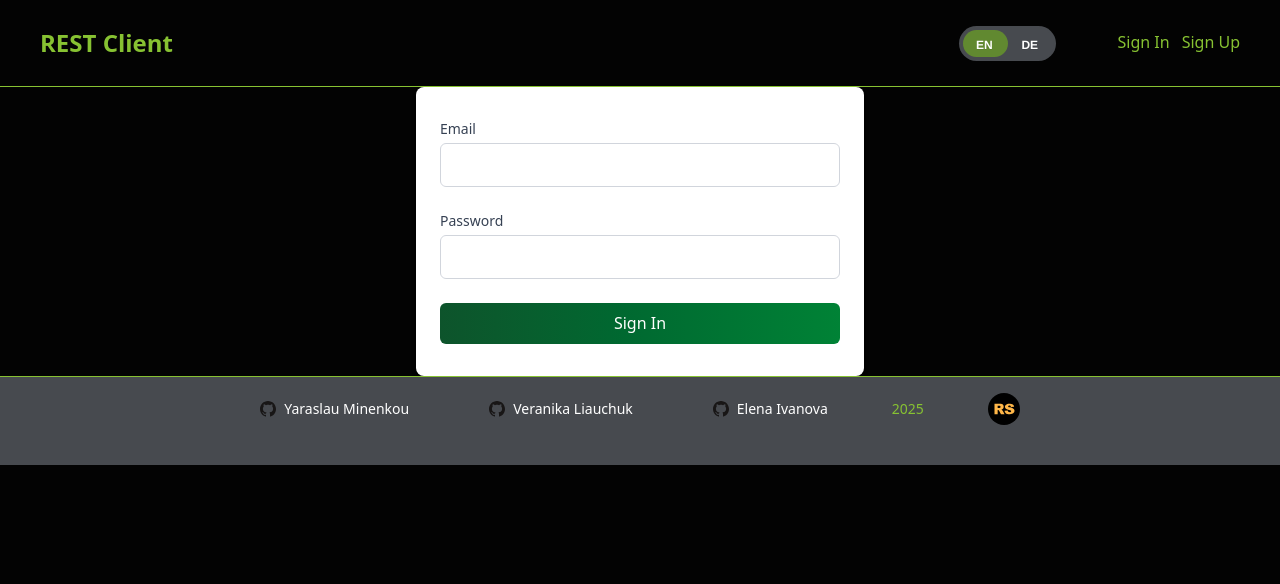
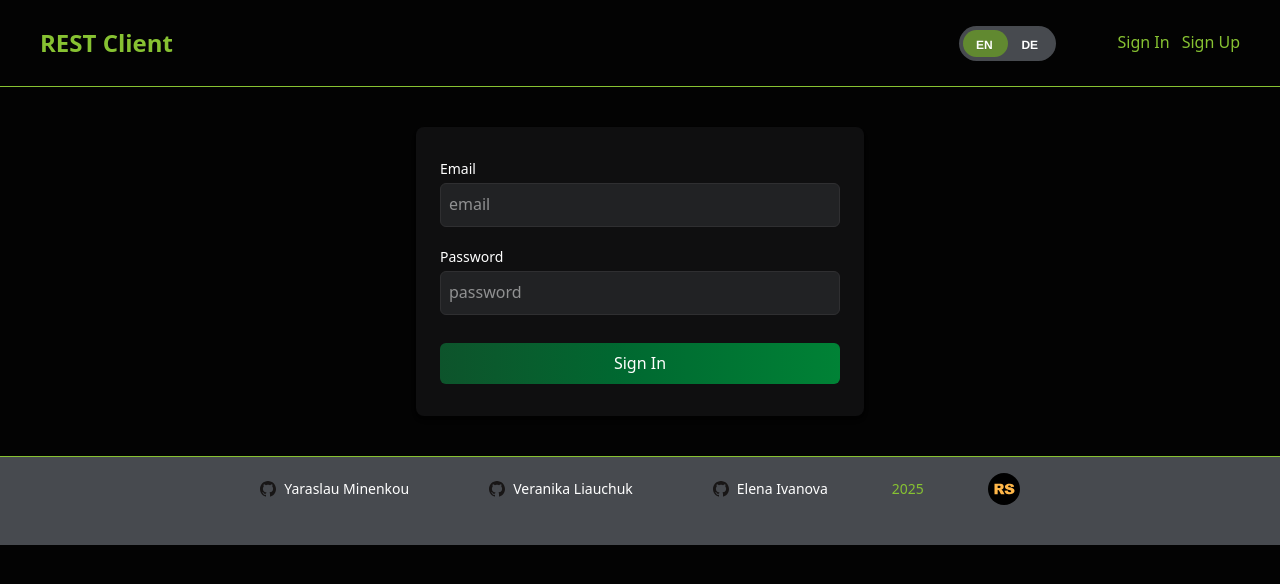
Before and after one commit to Yaroslav37/rest-client-app, a Next.js app: page /signin in a window 1280 px wide. Shown: the top 584 px of the page. Built offline with nearby package versions, Linux system fonts and the light colour scheme; no server answers.

Commit message:
feat: complete forms layout

```diff
--- a/src/app/signin/page.tsx
+++ b/src/app/signin/page.tsx
@@ -12,7 +12,10 @@ type Inputs = {
 };
 
 export default function SignInPage() {
-  const { register, handleSubmit } = useForm<Inputs>({});
+  const { register, handleSubmit } = useForm<Inputs>({
+    mode: 'onBlur',
+    reValidateMode: 'onChange',
+  });
   const { signin } = useAuth();
   const [error, setError] = useState('');
   const router = useRouter();
@@ -25,31 +28,32 @@ export default function SignInPage() {
   };
 
   return (
-    <div className="w-full max-w-md mx-auto bg-white rounded-lg shadow-md overflow-hidden">
+    <div className="w-full my-10 max-w-md mx-auto bg-input-bg rounded-lg shadow-md overflow-hidden">
       <div className="px-6 py-8">
-        <ErrorMessage message={error} />
         <form onSubmit={handleSubmit(onSubmit)}>
-          <div className="space-y-6">
-            <label htmlFor="email" className="block text-sm font-medium text-gray-700 mb-1">
+          <ErrorMessage message={error} justifyCenter />
+          <div className="space-y-5">
+            <label htmlFor="email" className="block text-sm font-medium text-white mb-1">
               Email
             </label>
             <input
               type="email"
-              className="w-full  px-2 py-2 border border-gray-300 rounded-md focus:outline-none focus:ring-1 focus:ring-green-600"
+              className="w-full  px-2 py-2 border text-white border-input-border bg-input rounded-md focus:outline-none focus:ring-1 focus:ring-green-600"
+              placeholder="email"
               {...register('email')}
             />
-
-            <label htmlFor="password" className="block text-sm font-medium text-gray-700 mb-1">
+            <label htmlFor="password" className="block text-sm font-medium text-white mb-1">
               Password
             </label>
             <input
               type="password"
-              className="w-full px-2 py-2 border border-gray-300 rounded-md focus:outline-none focus:ring-1 focus:ring-green-600"
+              className="w-full px-2 py-2 border text-white border-input-border bg-input rounded-md focus:outline-none focus:ring-1 focus:ring-green-600"
+              placeholder="password"
               {...register('password')}
             />
             <button
               type="submit"
-              className="w-full py-2 px-4 rounded-md text-white font-medium bg-gradient-to-r from-green-900 to-green-700 hover:from-green-800 hover:to-green-600 focus:outline-none focus:ring-2 focus:ring-green-500 focus:ring-offset-2 transition-colors"
+              className="w-full mt-2 py-2 px-4 rounded-md text-white font-medium bg-gradient-to-r from-green-900 to-green-700 hover:from-green-800 hover:to-green-600 focus:outline-none focus:ring-2 focus:ring-green-500 focus:ring-offset-2 transition-colors"
             >
               Sign In
             </button>
--- a/src/app/signup/page.tsx
+++ b/src/app/signup/page.tsx
@@ -34,43 +34,44 @@ export default function SignUpPage() {
   };
 
   return (
-    <div className="w-full max-w-md mx-auto bg-white rounded-lg shadow-md overflow-hidden">
-      <div className="px-6 py-8">
+    <div className="w-full my-10 max-w-md mx-auto bg-input-bg rounded-lg shadow-md overflow-hidden">
+      <div className="px-6 py-5">
         <form onSubmit={handleSubmit(onSubmit)}>
-          <div className="space-y-2">
-            <div className="flex items-center gap-1">
-              <label htmlFor="email" className="block text-sm font-medium text-gray-700">
-                Email
-              </label>
-            </div>
+          <div className="space-y-5">
+            <label htmlFor="email" className="block text-sm font-medium text-white mb-1">
+              Email
+            </label>
             <input
               type="email"
-              className="w-full  px-2 py-2 border border-gray-300 rounded-md focus:outline-none focus:ring-1 focus:ring-green-600"
+              className="w-full  px-2 py-2 border text-white border-input-border bg-input rounded-md focus:outline-none focus:ring-1 focus:ring-green-600"
               {...register('email')}
+              placeholder="email"
             />
             <ErrorMessage message={errors.email?.message} />
 
-            <label htmlFor="password" className="block text-sm font-medium text-gray-700 mb-1">
+            <label htmlFor="password" className="block  text-sm font-medium text-white mb-1">
               Password
             </label>
             <input
               type="password"
-              className="w-full px-2 py-2 border border-gray-300 rounded-md focus:outline-none focus:ring-1 focus:ring-green-600"
+              className="w-full px-2 py-2 border text-white border-input-border bg-input rounded-md focus:outline-none focus:ring-1 focus:ring-green-600"
               {...register('password')}
+              placeholder="password"
             />
             <ErrorMessage message={errors.password?.message} />
-            <label htmlFor="password" className="block text-sm font-medium text-gray-700 mb-1">
+            <label htmlFor="password" className="block text-sm font-medium text-white mb-1">
               Confirm password
             </label>
             <input
               type="password"
-              className="w-full px-2 py-2 border border-gray-300 rounded-md focus:outline-none focus:ring-1 focus:ring-green-600"
+              className="w-full px-2 py-2 border text-white border-input-border bg-input rounded-md focus:outline-none focus:ring-1 focus:ring-green-600"
               {...register('passwordConfirm')}
+              placeholder="password"
             />
             <ErrorMessage message={errors.passwordConfirm?.message} />
             <button
               type="submit"
-              className="w-full py-2 px-4 mt-2 rounded-md text-white font-medium bg-gradient-to-r from-green-900 to-green-700 hover:from-green-800 hover:to-green-600 focus:outline-none focus:ring-2 focus:ring-green-500 focus:ring-offset-2 transition-colors"
+              className="w-full mt-2 py-2 px-4 rounded-md text-white font-medium bg-gradient-to-r from-green-900 to-green-700 hover:from-green-800 hover:to-green-600 focus:outline-none focus:ring-2 focus:ring-green-500 focus:ring-offset-2 transition-colors"
             >
               Sign In
             </button>
--- a/src/components/ui/ErrorMessage/ErrorMessage.tsx
+++ b/src/components/ui/ErrorMessage/ErrorMessage.tsx
@@ -5,13 +5,18 @@ import { MdError } from 'react-icons/md';
 
 interface ErrorMessageProps {
   message: string | undefined;
+  justifyCenter?: boolean;
 }
 
-export default function ErrorMessage({ message }: ErrorMessageProps) {
+export default function ErrorMessage({ message, justifyCenter }: ErrorMessageProps) {
   if (!message) return null;
 
   return (
-    <div className="flex items-center text-sm text-red-500 gap-1 animate-slide-down text-size-16 py-1">
+    <div
+      className={`flex items-center text-sm text-warning gap-1 animate-slide-down text-size-16 min-h-5 ${
+        justifyCenter ? 'justify-center' : ''
+      }`}
+    >
       <MdError />
       {message}
     </div>
--- a/src/styles/globals.css
+++ b/src/styles/globals.css
@@ -13,6 +13,10 @@
   --color-grey: #6a6e71;
   --color-dark: #030303;
   --color-error: #e25c5c;
+  --color-input: #212224;
+  --color-input-bg: #0f0f10;
+  --color-input-border: #2f2f31;
+  --color-warning: #e86b10;
 
   --breakpoint-ls: 320px;
   --breakpoint-xs: 500px;
--- a/tailwind.config.js
+++ b/tailwind.config.js
@@ -8,6 +8,10 @@ export default {
         primary: 'var(--color-grey)',
         secondary: 'var(--color-light-green)',
         textContrast: 'var(--color-green)',
+        input: 'var(--color-input)',
+        'input-bg': 'var(--color-input-bg)',
+        'input-border': 'var(--color-input-border)',
+        warning: 'var(--color-warning)',
       },
     },
   },
```
